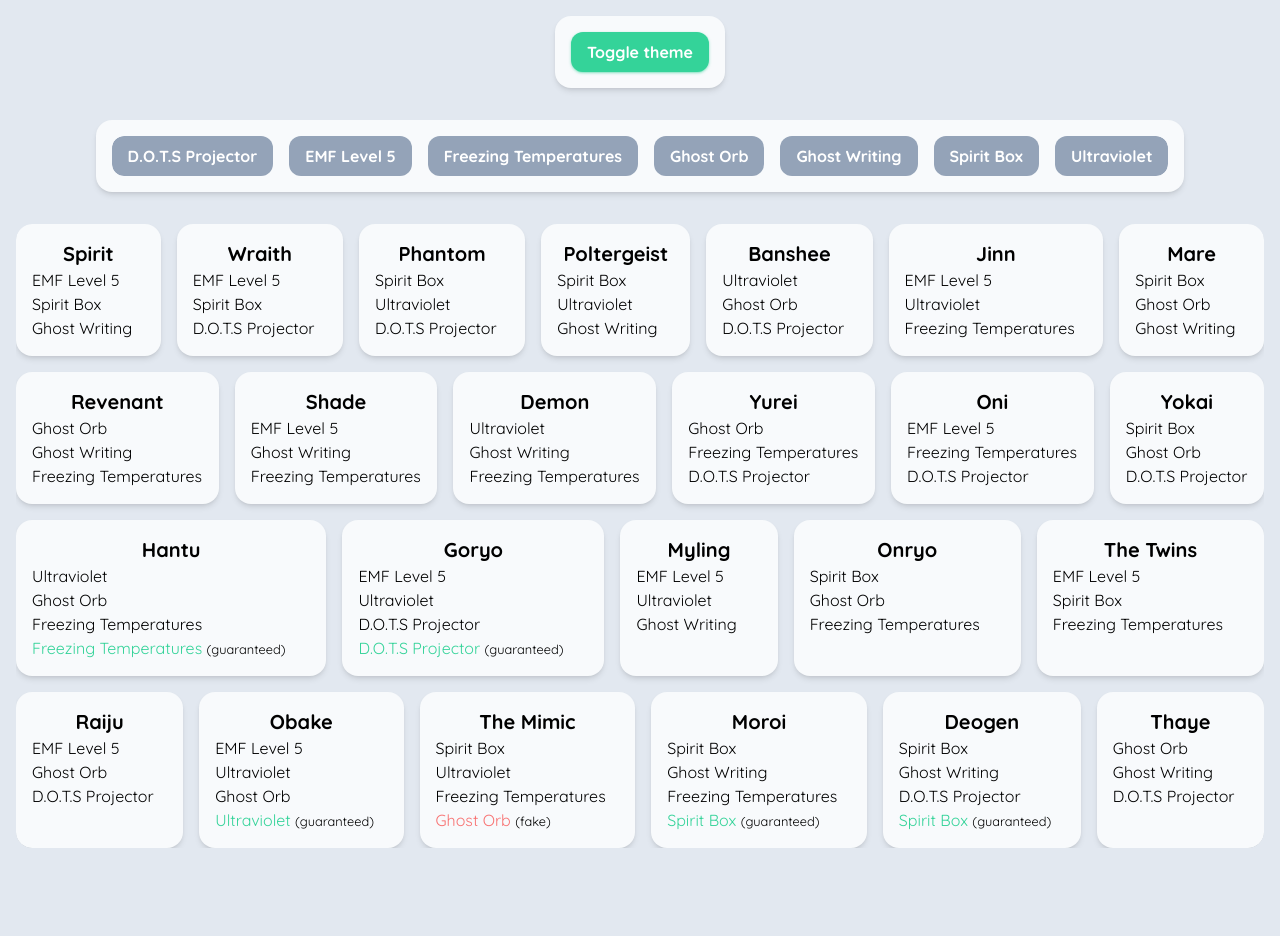
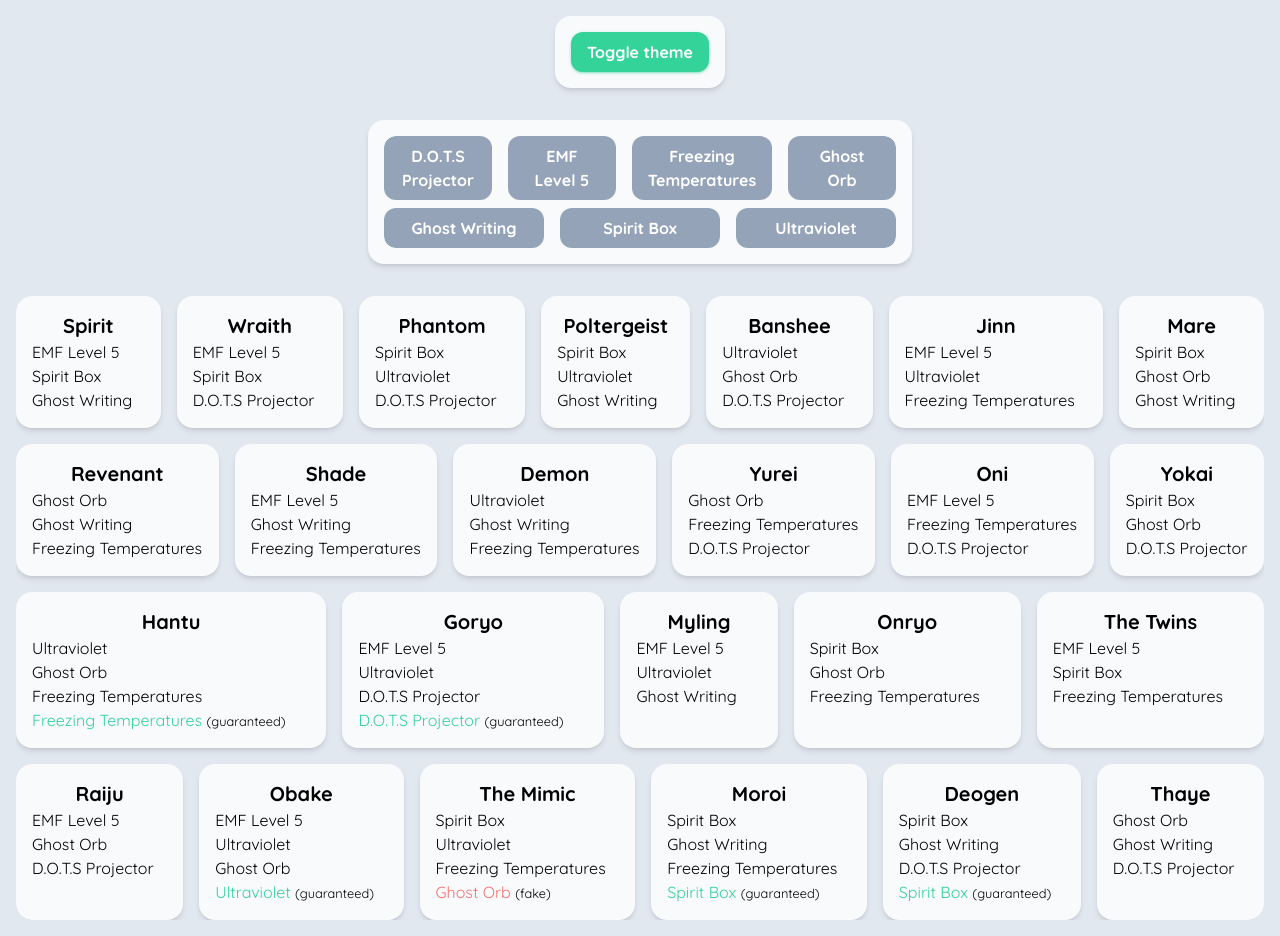
Before and after one commit to luizffgv/phasmoo, a Next.js app: page / in a window 1280 px wide. Before the commit the page ends 864 px from the top, so only its background shows below. Built offline with nearby package versions, Linux system fonts and the light colour scheme.

Commit message:
Evidence picker now isn't as wide in desktop

```diff
--- a/src/app/_components/button.tsx
+++ b/src/app/_components/button.tsx
@@ -3,6 +3,7 @@ import Link from "next/link";
 export type Props = {
   children: React.ReactNode;
   "aria-label"?: string;
+  className?: string;
 } & (
   | {
       /** The book will have the primary color. */
@@ -51,14 +52,14 @@ export default function Button(props: Props) {
         <Link
           href={props.href}
           target={props.target}
-          className={`rounded-xl px-4 py-2 font-bold text-white transition-all ${bg} ${shadow}`}
+          className={`rounded-xl px-4 py-2 font-bold text-white transition-all ${bg} ${shadow} ${props.className ?? ""}`}
           aria-label={props["aria-label"]}
         >
           {props.children}
         </Link>
       ) : (
         <button
-          className={`rounded-xl px-4 py-2 font-bold text-white transition-all ${bg} ${shadow}`}
+          className={`rounded-xl px-4 py-2 font-bold text-white transition-all ${bg} ${shadow} ${props.className ?? ""}`}
           aria-label={props["aria-label"]}
           onClick={props.onClick}
         >
--- a/src/app/_components/evidence-button.tsx
+++ b/src/app/_components/evidence-button.tsx
@@ -22,6 +22,7 @@ export default function EvidenceButton({ evidenceID }: Props) {
 
   return (
     <Button
+      className="grow basis-0"
       onClick={() => {
         const state = evidences.value[evidenceID];
         const newState =
--- a/src/app/_components/evidence-picker.tsx
+++ b/src/app/_components/evidence-picker.tsx
@@ -5,7 +5,7 @@ import Card from "./card";
 export default function EvidencePicker() {
   return (
     <Card>
-      <div className="flex w-full flex-row gap-x-4 gap-y-2 overflow-x-auto rounded-xl sm:flex-wrap">
+      <div className="flex w-full flex-row gap-x-4 gap-y-2 overflow-x-auto rounded-xl sm:max-w-[512px] sm:flex-wrap">
         {EvidenceID.map((id) => (
           <EvidenceButton key={id} evidenceID={id}></EvidenceButton>
         ))}
```
